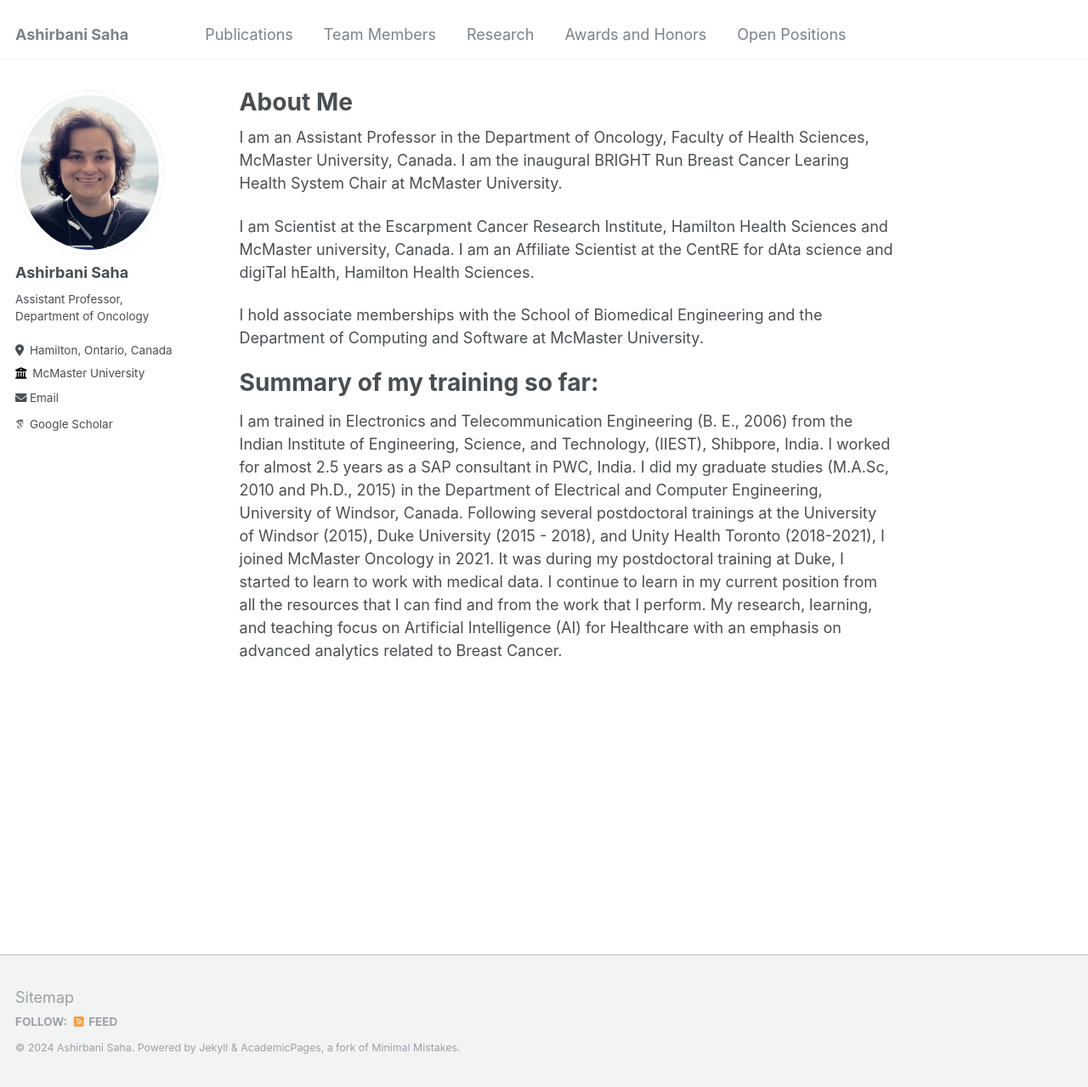
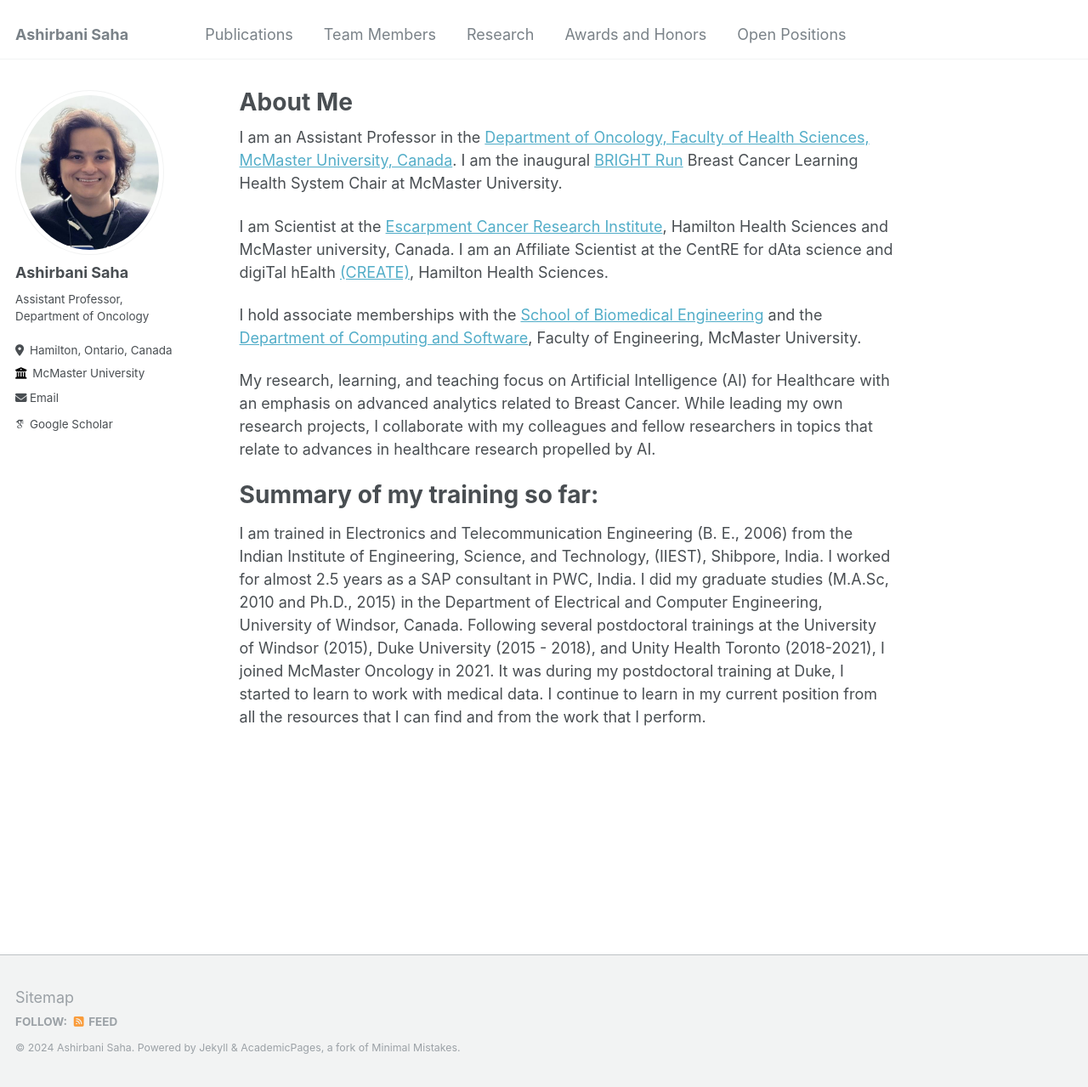
Before and after one commit to asrepo2019/ashirbanisaha, a Jekyll site: the page built from _pages/about.md, in a window 1280 px wide and 1279 px high. Shown: the whole window at 85% size. Built offline with Jekyll 4.4.1, drawn with Linux system fonts in a browser that asks for light colours; some web fonts are replaced.

Commit message:
Update about.md

```diff
--- a/_pages/about.md
+++ b/_pages/about.md
@@ -7,16 +7,18 @@ redirect_from:
   - /about.html
 ---
 
-I am an Assistant Professor in the Department of Oncology, Faculty of Health Sciences, McMaster University, Canada.
-I am the inaugural BRIGHT Run Breast Cancer Learing Health System Chair at McMaster University.
+I am an Assistant Professor in the [Department of Oncology, Faculty of Health Sciences, McMaster University, Canada](https://oncology.healthsci.mcmaster.ca/).
+I am the inaugural [BRIGHT Run](https://brightrun.ca/) Breast Cancer Learning Health System Chair at McMaster University.
 
-I am Scientist at the Escarpment Cancer Research Institute, Hamilton Health Sciences and McMaster university, Canada. I am an Affiliate Scientist at the CentRE for dAta science and digiTal hEalth, Hamilton Health Sciences.
+I am Scientist at the [Escarpment Cancer Research Institute](https://ecri.mcmaster.ca/), Hamilton Health Sciences and McMaster university, Canada. I am an Affiliate Scientist at the CentRE for dAta science and digiTal hEalth [(CREATE)](https://createhealth.ai/), Hamilton Health Sciences.
 
-I hold associate memberships with the School of Biomedical Engineering and the Department of Computing and Software at McMaster University.
+I hold associate memberships with the [School of Biomedical Engineering](https://www.eng.mcmaster.ca/msbe/) and the [Department of Computing and Software](https://www.eng.mcmaster.ca/cas/), Faculty of Engineering, McMaster University.
+
+My research, learning, and teaching focus on Artificial Intelligence (AI) for Healthcare with an emphasis on advanced analytics related to Breast Cancer. While leading my own research projects, I collaborate with my colleagues and fellow researchers in topics that relate to advances in healthcare research propelled by AI.
 
 Summary of my training so far:
 ======
 I am trained in Electronics and Telecommunication Engineering (B. E., 2006) from the Indian Institute of Engineering, Science, and Technology, (IIEST), Shibpore, India. I worked for almost 2.5 years as a SAP consultant in PWC, India.
 I did my graduate studies (M.A.Sc, 2010 and Ph.D., 2015) in the Department of Electrical and Computer Engineering, University of Windsor, Canada. Following several postdoctoral trainings at the University of Windsor (2015), Duke University (2015 - 2018), and Unity Health Toronto (2018-2021), I joined McMaster Oncology in 2021.
 It was during my postdoctoral training at Duke, I started to learn to work with medical data.
-I continue to learn in my current position from all the resources that I can find and from the work that I perform. My research, learning, and teaching focus on Artificial Intelligence (AI) for Healthcare with an emphasis on advanced analytics related to Breast Cancer.
+I continue to learn in my current position from all the resources that I can find and from the work that I perform.
```
